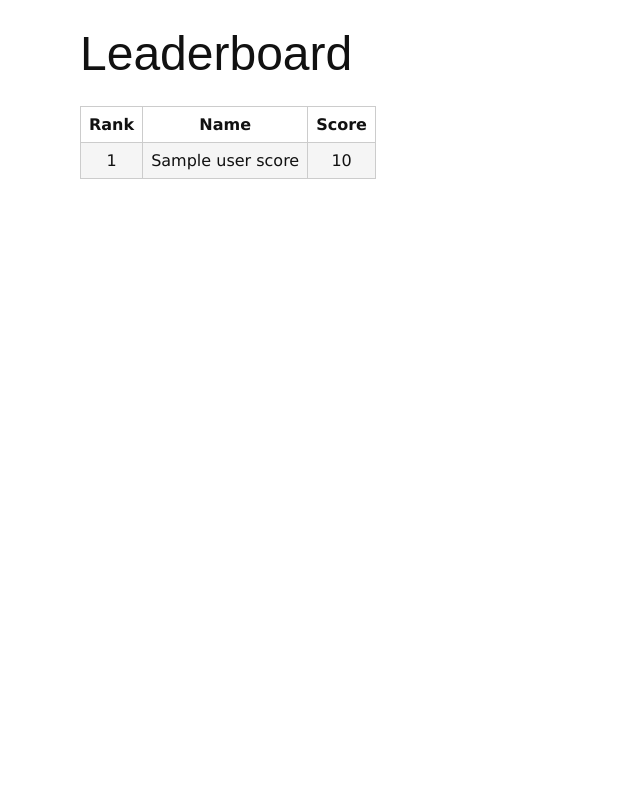
After one commit to felicity-iiith/felicity16-website, a PHP site: template src/app/views/sap/leaderboard.php in a window 1280 px wide. The commit adds this page. Shown: the whole page, without its empty margins (0-640 px from the left). Run offline with PHP 8.4, Linux system fonts and the light colour scheme; the template is opened without the code that fills it: most values are stand-ins (such as "Sample title", 1, 10 or a date in 2020); data that the repository does not hold is empty; some libraries are stand-ins or nearby versions.

Commit message:
Add leaderboard to SAP Portal

```diff
--- /dev/null
+++ b/src/app/views/sap/leaderboard.php
@@ -0,0 +1,35 @@
+<!DOCTYPE html>
+<html lang="en">
+<head>
+    <meta charset="utf-8">
+    <title>Student Ambassador Program · Felicity ʼ16</title>
+    <meta name="viewport" content="width=device-width, initial-scale=1">
+    <link rel="stylesheet" href="<?= base_url() ?>static/styles/vendor/thoda.min.css">
+</head>
+<body>
+    <?php $this->load_fragment('sap/navbar_fragment', ['logged_in' => true]); ?>
+    <div class="container">
+        <h1>Leaderboard</h1>
+        <table class="text-center striped">
+        <tr>
+            <th>Rank</th>
+            <th>Name</th>
+            <th>Score</th>
+        </tr>
+        <?php
+            $rank = 1;
+            foreach ($user_scores as $user_score) {
+                $name = $user_score['name'];
+                $score = $user_score['score'];
+                echo "<tr>";
+                echo "<td>$rank</td>";
+                echo "<td>$name</td>";
+                echo "<td>$score</td>";
+                echo "</tr>";
+                $rank += 1;
+            }
+        ?>
+        </table>
+    </div>
+</body>
+</html>
--- a/src/app/views/sap/navbar_fragment.php
+++ b/src/app/views/sap/navbar_fragment.php
@@ -4,6 +4,7 @@
         <li><a href="<?= base_url() ?>">Felicity Home</a></li>
         <?php if (isset($logged_in) && $logged_in): ?>
             <li><a href="<?= base_url() ?>sap/portal/">Dashboard</a></li>
+            <li><a href="<?= base_url() ?>sap/portal/leaderboard">Leaderboard</a></li>
             <li><a href="<?= base_url() ?>sap/logout/">Logout</a></li>
         <?php else: ?>
             <li><a href="<?= base_url() ?>sap/login/">Login</a></li>
```
Also changed, not shown: src/app/controllers/sap_portal.php (+9 -0 lines), src/app/models/sap_model.php (+9 -0 lines).
